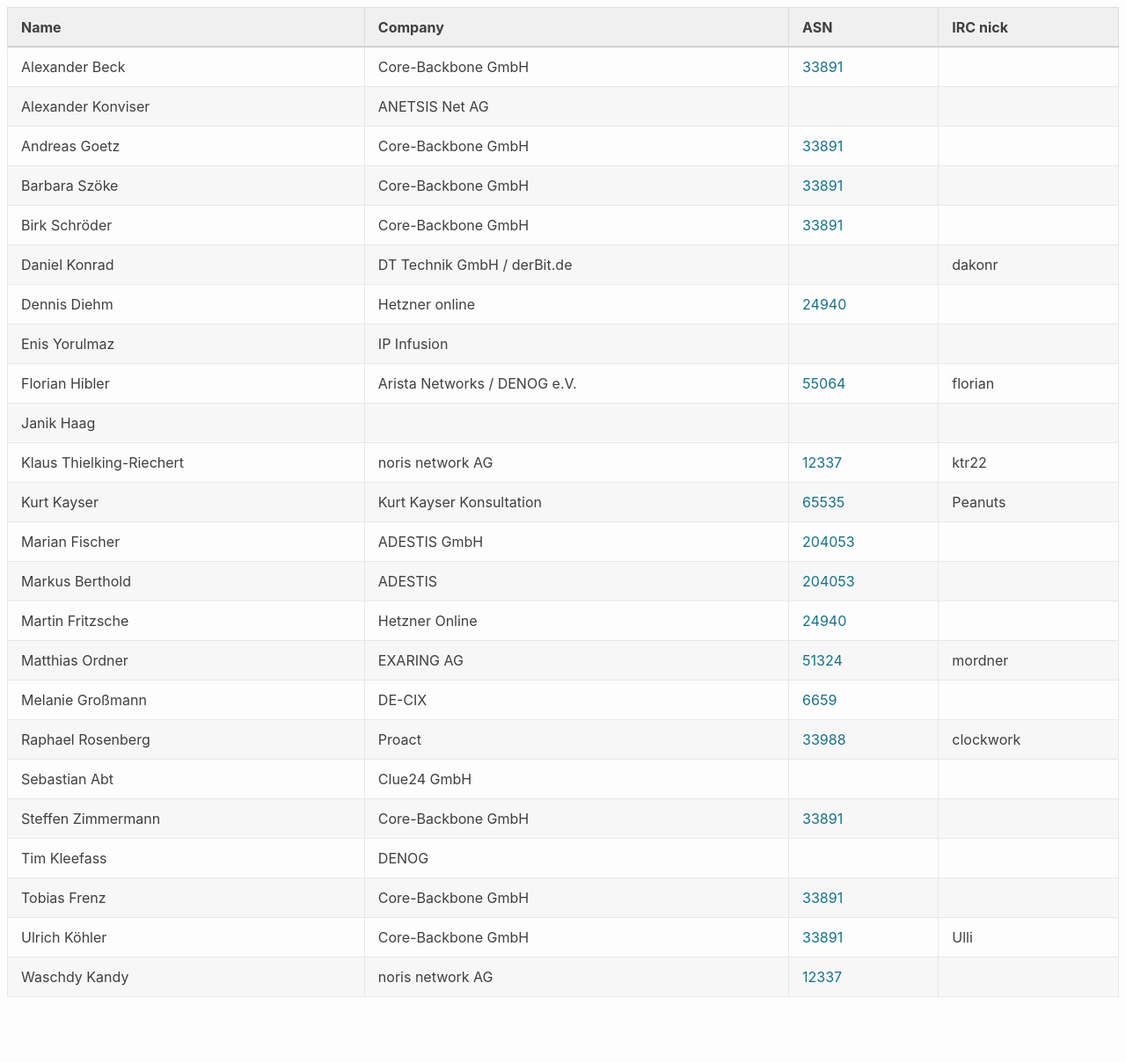
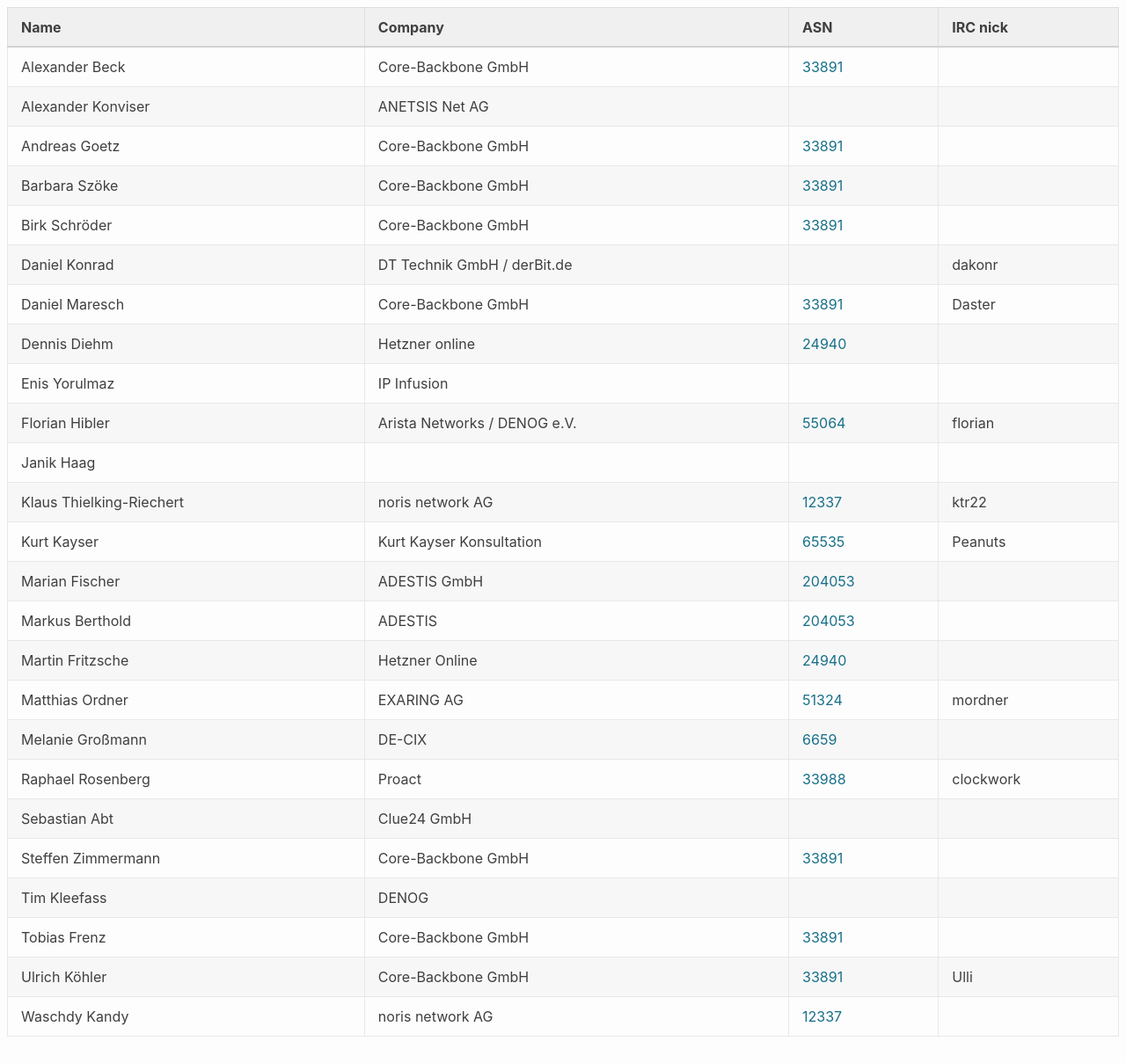
Before and after one commit to denog/pretix-attendeelist, a Jekyll site: the page built from meetup2023_05/index.markdown, in a window 1280 px wide and 1209 px high. Shown: the whole window at 88% size. Built offline with Jekyll 4.4.1, drawn with Linux system fonts in a browser that asks for light colours.

Commit message:
Latest data: Tue Aug 22 11:27:47 UTC 2023

```diff
--- a/_data/attendees_denog_meetup_2023_05.json
+++ b/_data/attendees_denog_meetup_2023_05.json
@@ -34,6 +34,12 @@
     "company": "DT Technik GmbH / derBit.de",
     "irc": "dakonr",
     "asn": null
+  },
+  {
+    "name": "Daniel Maresch",
+    "company": "Core-Backbone GmbH",
+    "irc": "Daster",
+    "asn": "33891"
   },
   {
     "name": "Dennis Diehm",
```
